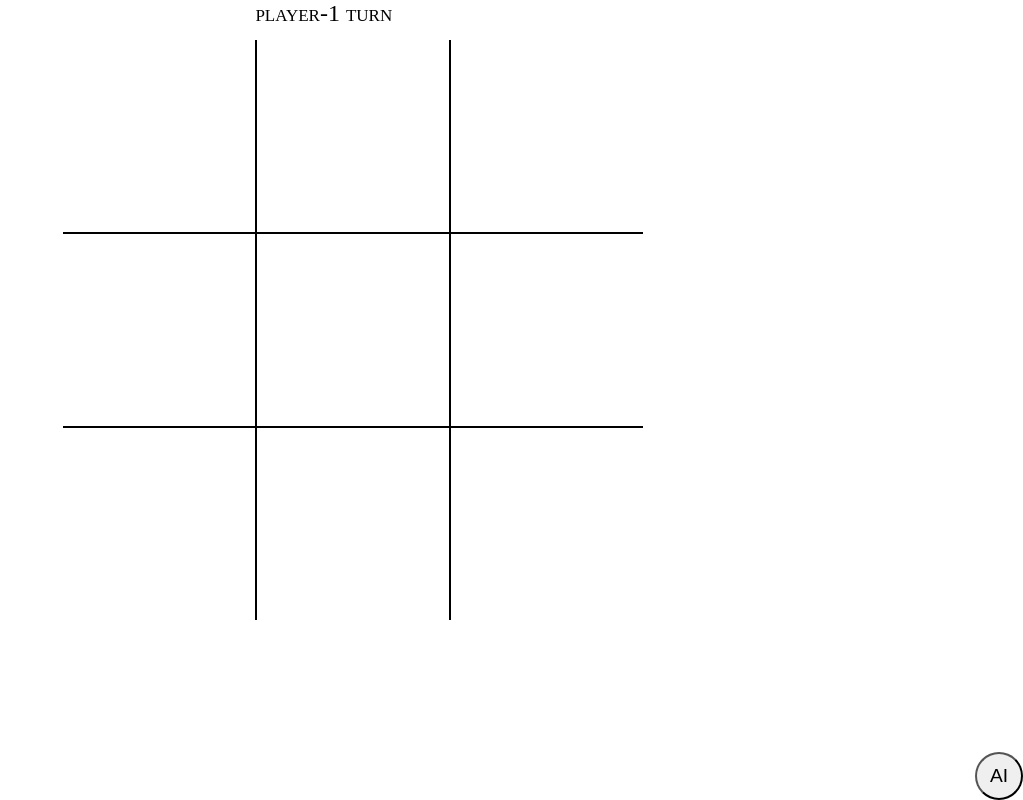
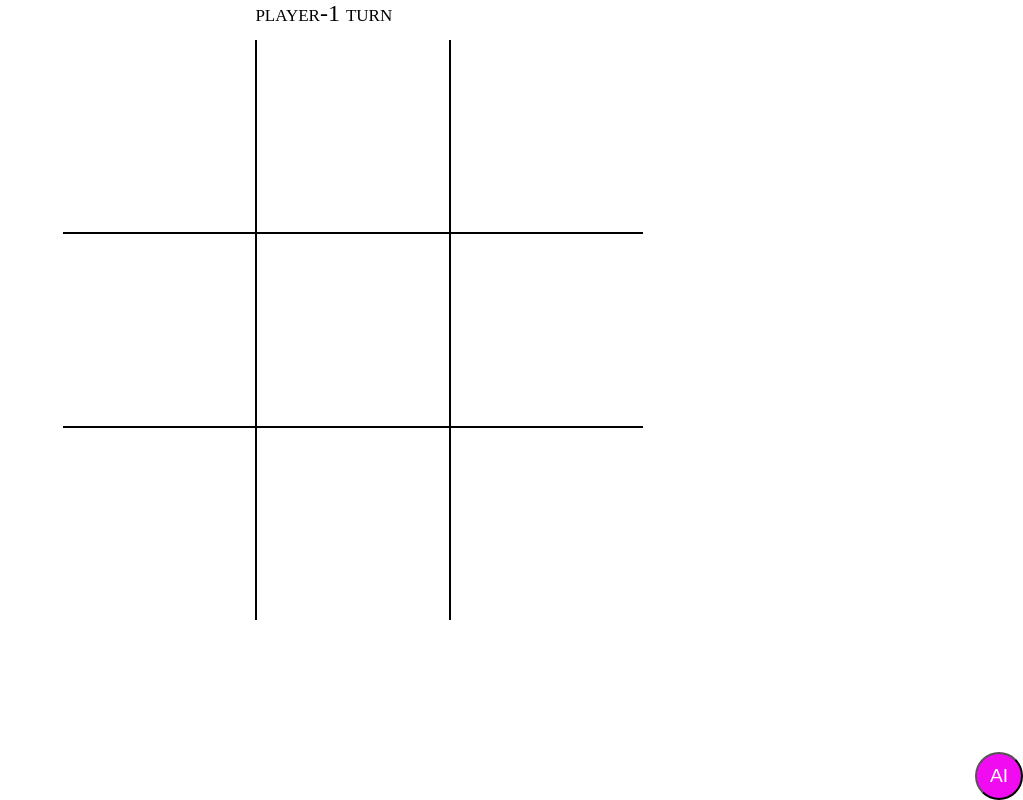
Before and after one commit to arbinish/tic-tac-toe, a plain HTML site: page index.html in a window 1280 px wide. In both pictures the pointer is over the button "AI". Shown: the whole page, without its empty margins (257-1280 px from the left). Drawn offline with Linux system fonts and the light colour scheme.

Commit message:
tweak button styles

```diff
--- a/app.css
+++ b/app.css
@@ -54,6 +54,10 @@ nav .reset {
   font-variant: small-caps;
 }
 
+.reset:hover, .autobot:hover {
+    cursor: pointer;
+}
+
 .cell:hover {
   background-color: rgb(240, 11, 240);
   color: white;
@@ -82,3 +86,8 @@ nav .reset {
     bottom: 0;
     right:0;
 }
+
+.autobot:hover {
+    background-color: rgba(240, 11, 240);
+    color: white;
+}
```
